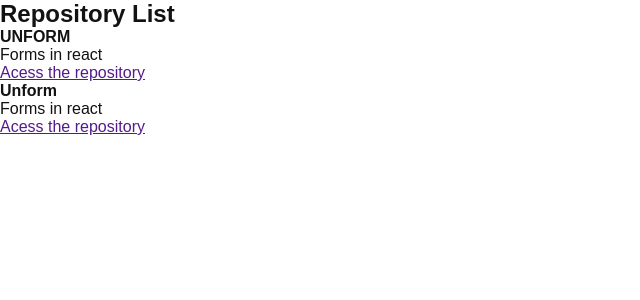
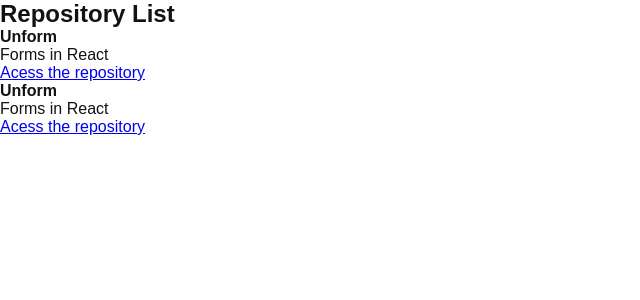
Before and after one commit to gustavohst/reactjs_base_structure, a React app: page / in a window 1280 px wide. Shown: the top 300 px of the page, without its empty margins (0-640 px from the left). Built offline with nearby package versions, Linux system fonts and the light colour scheme.

Commit message:
Adding props in the components

```diff
--- /dev/null
+++ b/src/styles/components/RepositoryItem.jsx
@@ -0,0 +1,19 @@
+export function RepositoryItem(props){
+
+    const {
+        name,
+        description,
+        link,
+    } = props.repository;
+
+    return(
+        <li>
+            <strong>{name ?? 'Default'}</strong>
+            <p>{description}</p>
+
+            <a href={link}>
+                Acess the repository
+            </a>
+        </li>
+    );
+}
--- a/src/styles/components/RepositoryList.jsx
+++ b/src/styles/components/RepositoryList.jsx
@@ -1,4 +1,10 @@
-const repositoryName = "UNFORM"
+import { RepositoryItem } from "./RepositoryItem"
+
+const repository = {
+	name: 'Unform',
+	description: "Forms in React",
+	link: "https://www.linkedin.com/in/gustavotenorio/"
+}
 
 export function RepositoryList() {
 	return (
@@ -6,22 +12,8 @@ export function RepositoryList() {
 			<h1>Repository List</h1>
 
 			<ul>
-				<li>
-					<strong>{repositoryName}</strong>
-					<p>Forms in react</p>
-
-					<a href="">
-						Acess the repository
-					</a>
-				</li>
-				<li>
-					<strong>Unform</strong>
-					<p>Forms in react</p>
-
-					<a href="">
-						Acess the repository
-					</a>
-				</li>
+				<RepositoryItem repository={repository} />
+				<RepositoryItem repository={repository} />
 			</ul>
 
 		</section>
```
